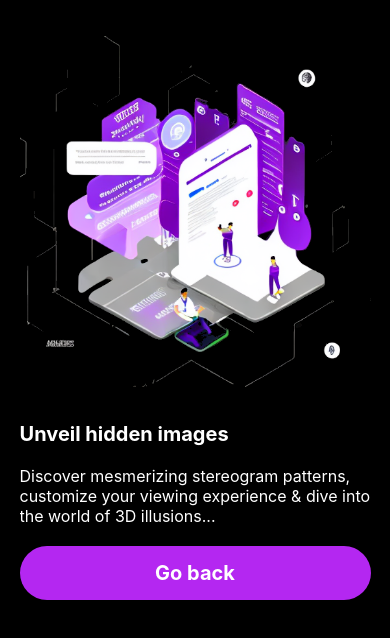
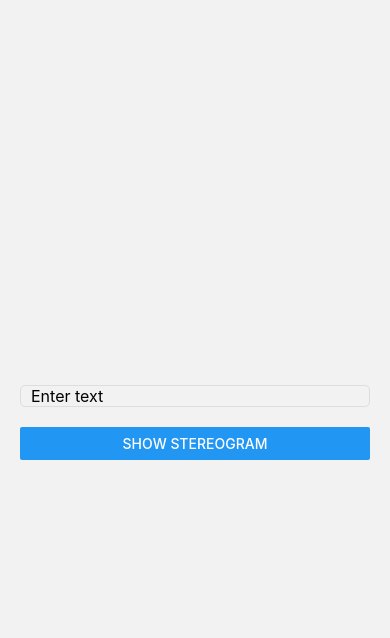
Before and after one commit to camjohnson-code/stereogram-genius, a React Native app: screen /NewScreen in a window 390 px wide. Shown: the top 638 px of the page. Built offline with nearby package versions, Linux system fonts and the light colour scheme.

Commit message:
Add second screen placeholder

```diff
--- a/Screens/NewScreen.js
+++ b/Screens/NewScreen.js
@@ -1,74 +1,78 @@
-import { StatusBar } from 'expo-status-bar';
-import { StyleSheet, Text, View, Image, TouchableOpacity, ScrollView } from 'react-native';
-import IsometricImage from '../assets/isometric.png';
+import React, { useState } from 'react';
+import { View, TextInput, Button, StyleSheet } from 'react-native';
+import { WebView } from 'react-native-webview';
 
-export default function NewScreen({navigation}) {
+const App = () => {
+  const [inputText, setInputText] = useState('');
+  const [showStereogram, setShowStereogram] = useState(false);
+
+  const handlePress = () => {
+    if (inputText) setShowStereogram(true);
+  };
+
+  const handleReset = () => {
+    setShowStereogram(false); // Hide the stereogram
+    setInputText(''); // Clear the input text
+  };
+
   return (
     <View style={styles.container}>
-      <View style={styles.imageContainer}>
-        <Image
-          source={IsometricImage}
-          style={styles.image}
-          resizeMode='contain'
-        />
-      </View>
-      <ScrollView style={styles.textContainer}>
-        <Text style={styles.title}>Unveil hidden images</Text>
-        <Text style={styles.text}>
-          Discover mesmerizing stereogram patterns, customize your viewing
-          experience & dive into the world of 3D illusions...
-        </Text>
-        <TouchableOpacity
-          style={styles.button}
-          onPress={() => navigation.navigate('Home')}
-          activeOpacity={1}
-        >
-          <Text style={styles.buttonText}>Go back</Text>
-        </TouchableOpacity>
-      </ScrollView>
-      <StatusBar style='auto' />
+      {!showStereogram? (
+        <>
+          <TextInput
+            style={styles.input}
+            placeholder="Enter text"
+            value={inputText}
+            onChangeText={setInputText}
+          />
+          <Button title="Show Stereogram" onPress={handlePress} />
+        </>
+      ) : (
+        <>
+          <WebView
+            originWhitelist={['*']}
+            source={{ html: `
+              <!DOCTYPE html>
+              <html>
+                <head>
+                  <title>Stereogram</title>
+                  <script src="https://unpkg.com/stereogram.js"></script>
+                  <script src="https://unpkg.com/text-depth-mapper.js"></script>
+                </head>
+                <body>
+                  <div id="stereogram" style="width: 100%; height: 300px;"></div>
+                  <script>
+                    Stereogram.render({
+                      el: 'stereogram',
+                      depthMapper: new Stereogram.TextDepthMapper('${inputText}')
+                    });
+                  </script>
+                </body>
+              </html>
+            ` }}
+          />
+          <Button title="Reset" onPress={handleReset} />
+          <Button title="Save" onPress={handleReset} />
+        </>
+      )}
     </View>
   );
-}
+};
 
 const styles = StyleSheet.create({
   container: {
     flex: 1,
-    backgroundColor: '#000000',
-    alignItems: 'center',
-    justifyContent: 'start',
+    justifyContent: 'center',
+    padding: 20,
   },
-  imageContainer: {
-    width: '90%',
-    height: '50%',
-  },
-  image: {
-    width: '100%',
-    height: '100%',
-  },
-  textContainer: {
-    width: '90%',
-  },
-  title: {
-    color: 'white',
-    fontWeight: 'bold',
-    fontSize: 20
-  },
-  text: {
-    color: 'white',
-    marginVertical: 20,
+  input: {
+    borderWidth: 1,
+    borderColor: '#ddd',
+    borderRadius: 5,
+    paddingHorizontal: 10,
+    marginBottom: 20,
     fontSize: 16,
   },
-  button: {
-    backgroundColor: '#B427F1',
-    padding: 15,
-    borderRadius: 40,
-    alignItems: 'center',
-    justifyContent: 'center',
-  },
-  buttonText: {
-    color: 'white',
-    fontWeight: 'bold',
-    fontSize: 20,
-  },
 });
+
+export default App;
```
